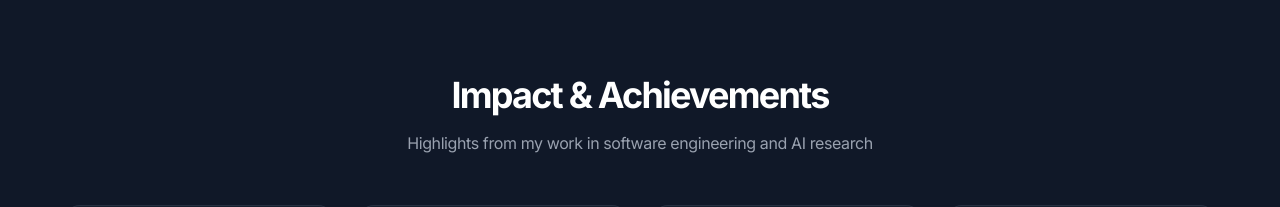
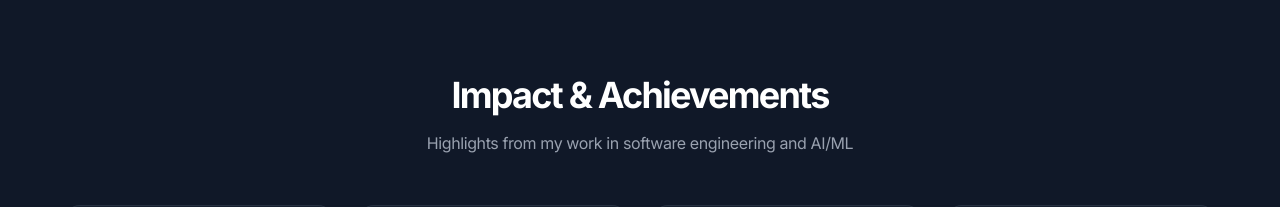
Before and after one commit to therealcyberlord/Personal-Portfolio, a React (Vite) app: page / in a window 1280 px wide. Shown: the part 800-1007 px from the top of the page. Built offline with nearby package versions, Linux system fonts and the light colour scheme.

Commit message:
chore: improve seo

```diff
--- a/index.html
+++ b/index.html
@@ -1,17 +1,23 @@
 <!DOCTYPE html>
 <html lang="en">
+
 <head>
   <meta charset="UTF-8" />
   <!-- set using favicon -->
   <link rel="icon" href="/src/assets/favicon.ico" />
   <meta name="viewport" content="width=device-width, initial-scale=1.0" />
+  <meta name="description"
+    content="Xingyu Bian’s personal portfolio showcasing projects, skills, and experience in software development and AI." />
   <title>Xingyu's Portfolio</title>
   <link rel="preconnect" href="https://fonts.googleapis.com">
   <link rel="preconnect" href="https://fonts.gstatic.com" crossorigin>
-    <link href="https://fonts.googleapis.com/css2?family=Inter:wght@100;200;300;400;500;600;700;800;900&display=swap" rel="stylesheet">
+  <link href="https://fonts.googleapis.com/css2?family=Inter:wght@100;200;300;400;500;600;700;800;900&display=swap"
+    rel="stylesheet">
 </head>
+
 <body class="bg-slate-800">
   <div id="root"></div>
   <script type="module" src="/src/main.tsx"></script>
 </body>
+
 </html>
--- a/src/pages/Home.tsx
+++ b/src/pages/Home.tsx
@@ -114,7 +114,7 @@ const Home = () => {
               Impact & Achievements
             </h2>
             <p className="text-gray-400 max-w-2xl mx-auto tracking-tight">
-                Highlights from my work in software engineering and AI research
+              Highlights from my work in software engineering and AI/ML
             </p>
           </div>
 
```
Lines whose indentation alone changed are shown as unchanged.
